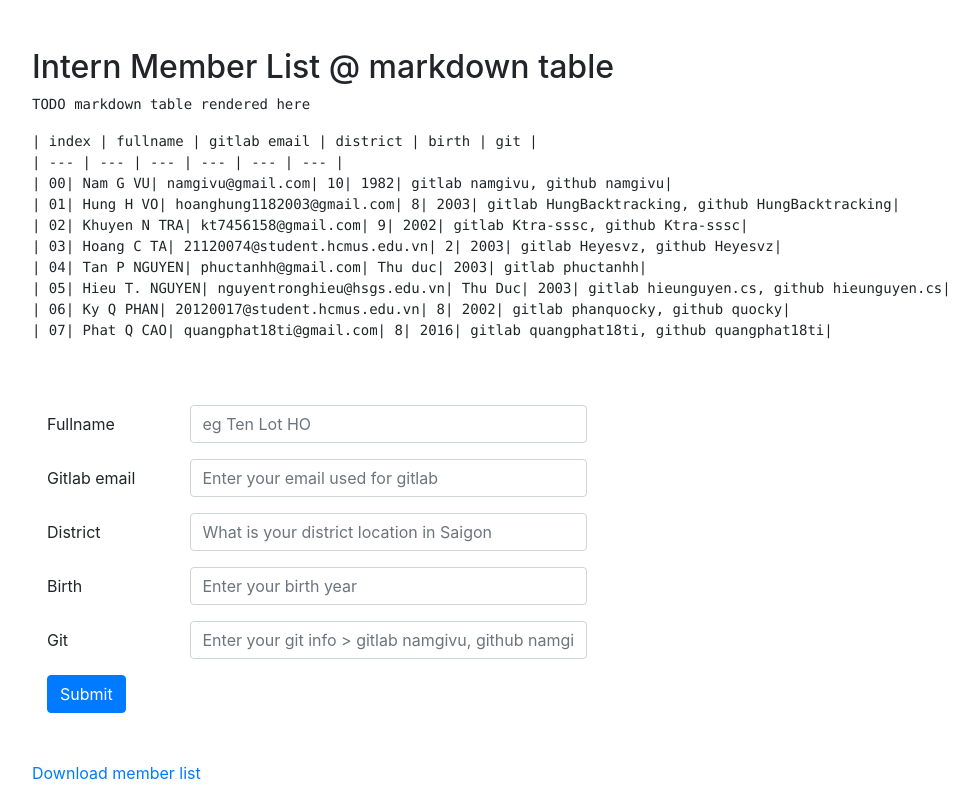
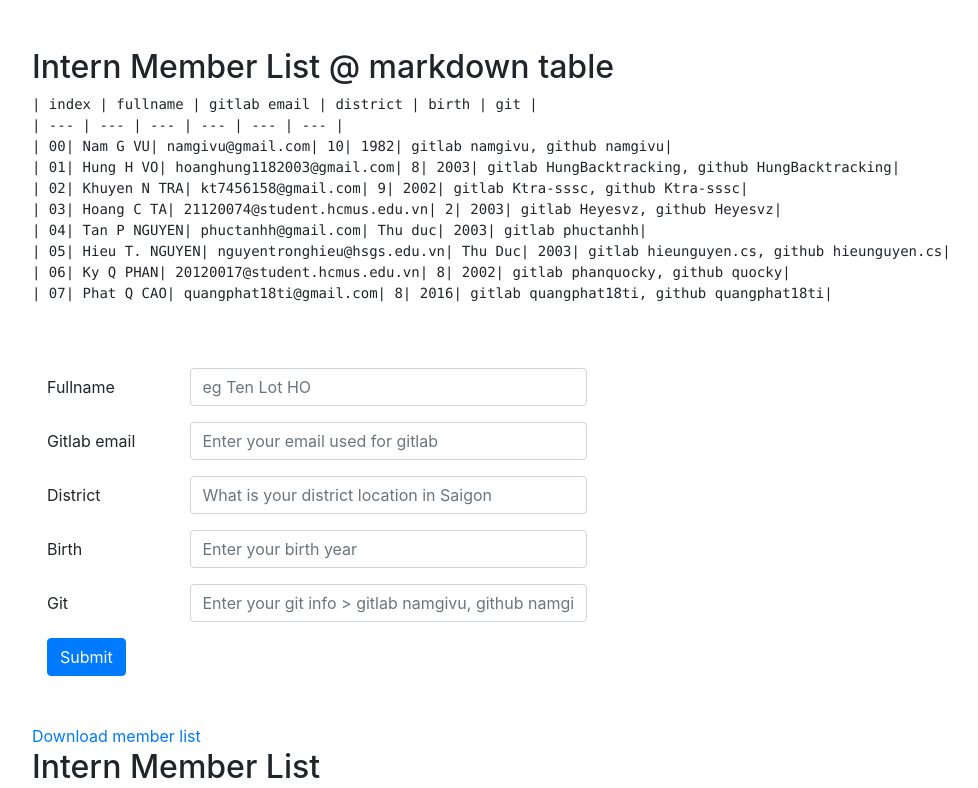
Before and after one commit to quangphat18ti/Clone_Ander, a React (Create React App) app in the folder reactjs_webapp/: page / in a window 1280 px wide. Shown: the top 788 px of the page, without its empty margins (38-1016 px from the left). Built offline with nearby package versions, Linux system fonts and the light colour scheme.

Commit message:
simpler code @ noneed component

```diff
--- a/reactjs_webapp/src/App.js
+++ b/reactjs_webapp/src/App.js
@@ -22,15 +22,6 @@ function generateMarkdownTable(data) {
   })
 
   return [header, seperator, ...rows].join("\n");
-}
-
-function RenderMarkdownTable(props) {
-  let code = generateMarkdownTable(props.data);
-  return (
-    <pre>
-      <code>{code}</code>
-    </pre>
-  )
 }
 
 function App() {
@@ -60,8 +51,7 @@ function App() {
 
           <br/>
           <div className="container p-0">
-            <pre>TODO markdown table rendered here</pre>
-            <RenderMarkdownTable data={member_list} />
+            <pre>{generateMarkdownTable(member_list)}</pre>
           </div>
         </div>
 
```
